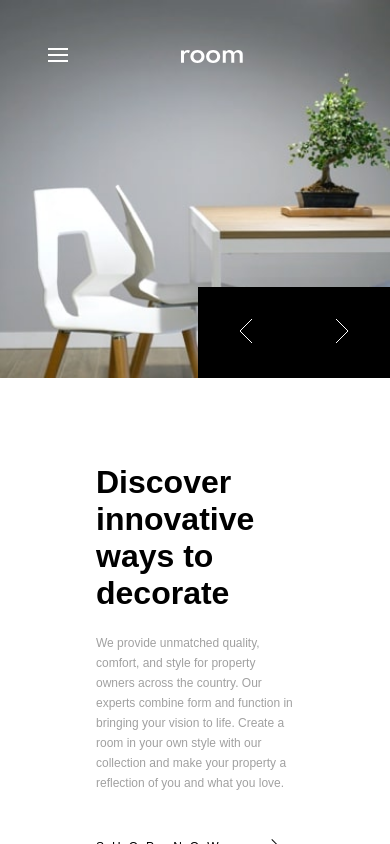
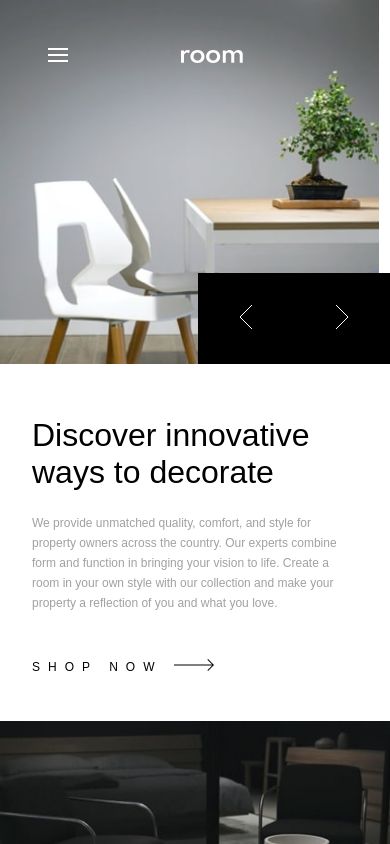
Before and after one commit to julianegoe/frontendmentor-room-furniture, a Vue app: page / in a window 390 px wide. Shown: the top 844 px of the page. Built offline with nearby package versions, Linux system fonts and the light colour scheme.

Commit message:
fixed mobile

```diff
--- a/public/index.html
+++ b/public/index.html
@@ -3,8 +3,7 @@
   <head>
     <meta charset="utf-8">
     <meta http-equiv="X-UA-Compatible" content="IE=edge">
-    <meta name="viewport"
-      content="width=device-width, initial-scale=1.0, maximum-scale=1.0, user-scalable=0">
+    <meta name="viewport" content="width=device-width, initial-scale=1, maximum-scale=1, user-scalable=no">
     <link rel="icon" href="<%= BASE_URL %>favicon.ico">
     <title><%= htmlWebpackPlugin.options.title %></title>
   </head>
--- a/src/assets/globals.scss
+++ b/src/assets/globals.scss
@@ -51,10 +51,18 @@ $font-weight-700: 600;
 
 $font-size-default: $distance-base-0_75;
 
+body {
+	font-family: 'Spartan';
+}
+
 h1 {
 	all: none;
-	font-size: $distance-base-2;
-	font-weight: $font-weight-600;
+	font-size: $distance-base-3;
+	font-weight: $font-weight-500;
+
+	@media ($breakpoint-small) {
+		font-size: $distance-base-2;
+	}
 }
 
 h2 {
--- a/src/components/ImageSlider.vue
+++ b/src/components/ImageSlider.vue
@@ -87,7 +87,7 @@ export default defineComponent({
     grid-template-rows: auto auto;
 
     > .text-content {
-        padding: $distance-base-4 $distance-base-6;
+        padding: $distance-base-6 $distance-base-6;
         grid-row: 1 / span 1;
 
         > .call-to-action {
@@ -121,7 +121,7 @@ export default defineComponent({
         height: 100%;
 
         > .image {
-            width: 100%;
+            width: auto;
             height: 100%;
             object-fit: cover;
         }
@@ -135,6 +135,11 @@ export default defineComponent({
 
     .text-content-container {
         grid-column: 1 / span 1;
+
+        .text-content {
+            padding: $distance-base-2 $distance-base-2;
+
+        }
     }
 
     .bigscreen {
--- a/src/layouts/ContentLayout.vue
+++ b/src/layouts/ContentLayout.vue
@@ -28,7 +28,7 @@ export default defineComponent({
 
 @media ($breakpoint-small) {
     .content-layout {
-        grid-template-columns: 1fr;
+        grid-template-columns: 100vw;
     }
 }
 
```
Also changed, not shown: 1 other file (tests, documents, lock files or other folders).
